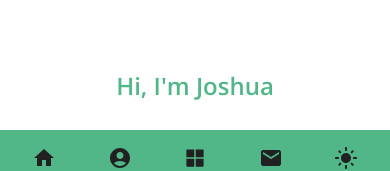
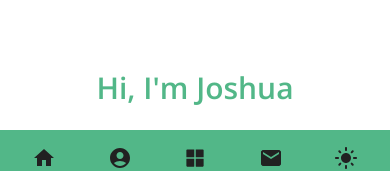
Before and after one commit to joshuanelsondev/portfolio, a React (Vite) app: page / in a window 390 px wide. Shown: the part 658-829 px from the top of the page. Built offline with nearby package versions, Linux system fonts and the light colour scheme; no server answers.

Commit message:
Edit About me header

```diff
--- a/src/Components/AboutComponent.jsx
+++ b/src/Components/AboutComponent.jsx
@@ -15,12 +15,12 @@ export default function AboutComponent() {
 
     return (
 
-      <div id="about" className="flex items-start md:justify-evenly md:items-center h-full min-h-[600px] w-full mb-16 md:mt-24">
+      <div id="about" className="flex items-start md:justify-evenly md:items-center h-full min-h-[600px] w-full mb-16 sm:mt-24">
         <div className="flex flex-col items-center lg:flex-row lg:justify-evenly gap-10 h-auto w-full">
           {/* Header and Bio container */}
           <div className="flex flex-col items-center lg:items-start lg:text-left lg:text-lg text-black dark:text-white rounded-lg max-w-[500px]">
             {/* Header */}
-            <h2 className="text-2xl md:text-4xl text-primary dark:text-white font-semibold">
+            <h2 className="text-3xl sm:text-4xl text-primary dark:text-white font-semibold">
               Hi, I'm <span className="text-primary">Joshua</span>
             </h2>
             <br />
```
